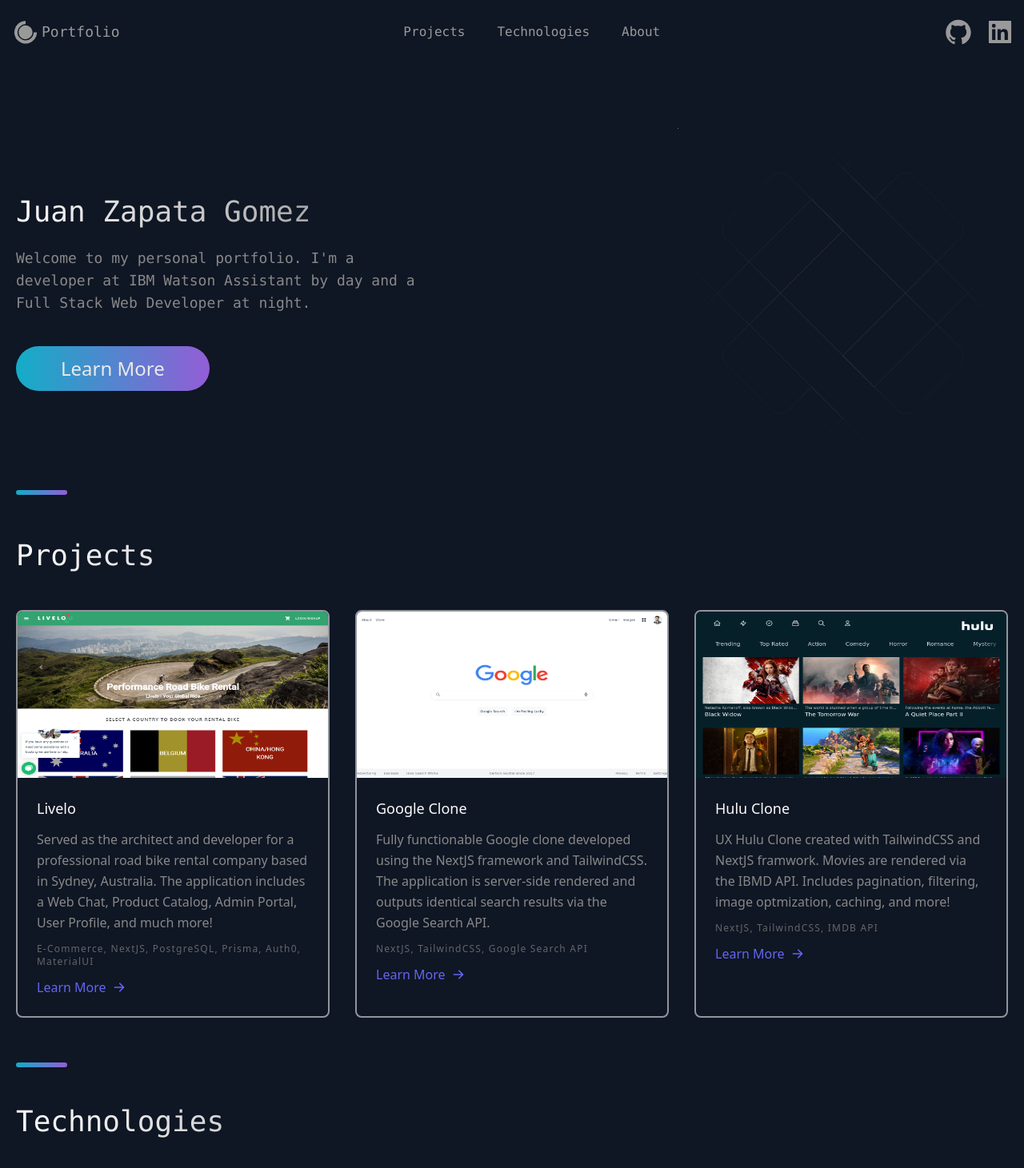
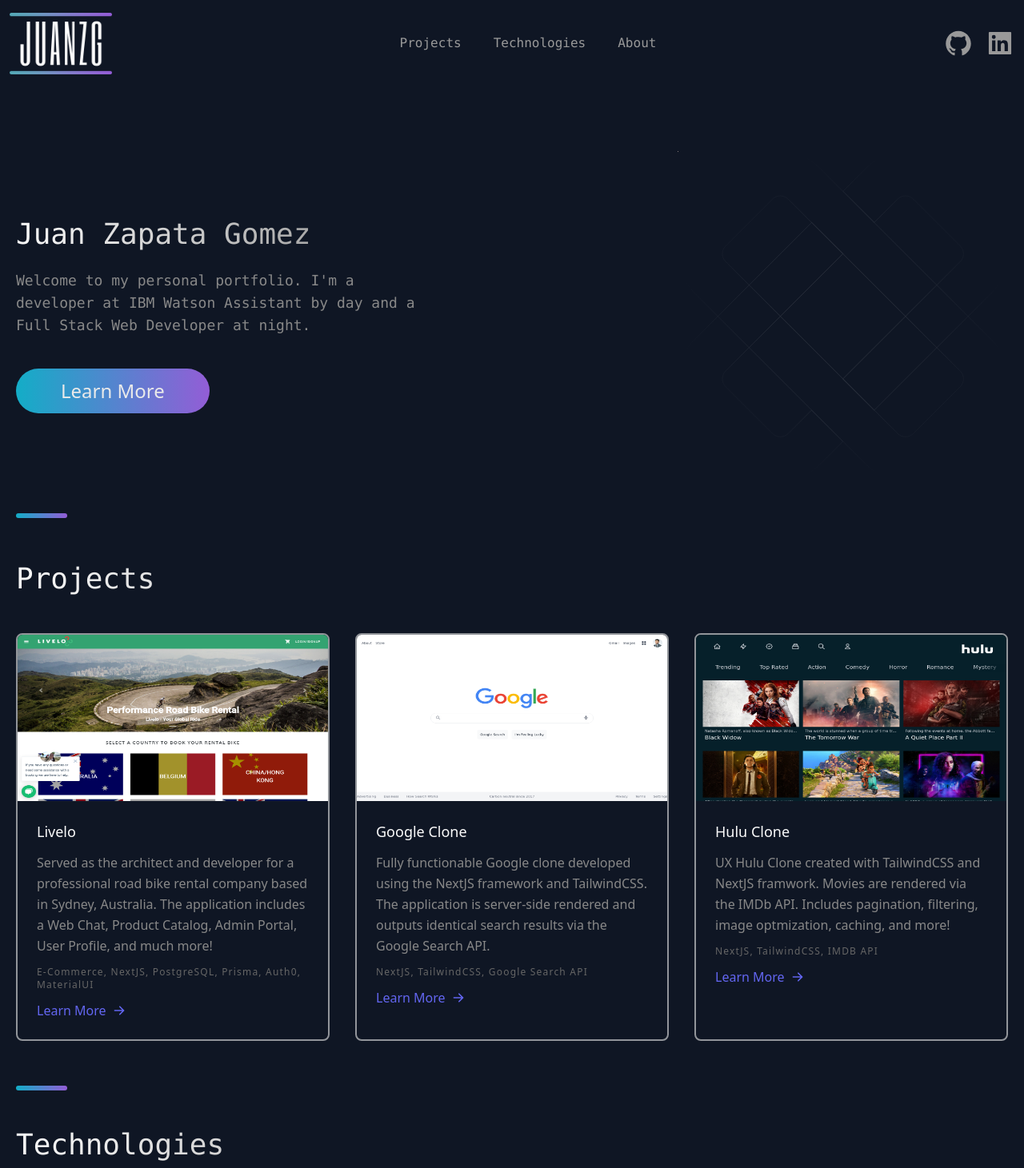
Before and after one commit to juanzgc/portfolio, a Next.js app: page / in a window 1280 px wide. Shown: the top 1461 px of the page at 80% size. Built offline with nearby package versions, Linux system fonts and the light colour scheme.

Commit message:
feat(Logo): Added JUANZG logo

```diff
--- a/components/Header.tsx
+++ b/components/Header.tsx
@@ -79,10 +79,7 @@
   return (
     <Link href="/" passHref>
       <a className="flex items-center cursor-pointer">
-        <svg className="h-12 w-10" stroke="currentColor" fill="currentColor" strokeWidth="0" version="1.1" viewBox="0 0 32 32" height="3rem" width="3rem" xmlns="http://www.w3.org/2000/svg">
-          <path d="M13.632 5.289c-0.613 0.129-1.823 0.565-2.662 0.984-1.275 0.613-1.759 0.968-2.921 2.13s-1.517 1.646-2.13 2.921c-1.646 3.373-1.646 6.6 0 10.005 0.613 1.291 0.952 1.759 2.13 2.921 1.178 1.178 1.63 1.501 2.921 2.13 1.969 0.936 2.921 1.162 5.002 1.162s3.034-0.226 5.002-1.162c1.275-0.613 1.727-0.952 2.921-2.13 1.178-1.194 1.517-1.646 2.13-2.921 0.774-1.63 1-2.388 1.178-4.002l0.113-1h-3.195l-0.21 1.243c-1.017 6.471-8.907 9.069-13.587 4.47-3.792-3.712-2.969-10.005 1.678-12.732 0.871-0.516 2.63-1.049 3.437-1.049h0.532v-3.227l-0.597 0.016c-0.339 0-1.113 0.113-1.743 0.242zM14.213 9.645c-3.421 0.92-5.648 4.325-5.067 7.745 0.662 3.792 4.212 6.39 7.891 5.761 3.776-0.645 6.39-4.212 5.761-7.859-0.71-4.115-4.647-6.713-8.585-5.648z"></path>
-        </svg>
-        <span className="text-lg font-medium">Portfolio</span>
+        <img className='w-32' src="/juanzg-dark.png" />
       </a>
     </Link>
   )
--- a/components/Projects.tsx
+++ b/components/Projects.tsx
@@ -7,7 +7,7 @@
       <div className="flex flex-wrap -m-4 mt-8">
         <ProjectCard href="https://livelo.bike" img="/livelo.png" alt="Livelo" h1="Livelo" p="E-Commerce, NextJS, PostgreSQL, Prisma, Auth0, MaterialUI" h2="Served as the architect and developer for a professional road bike rental company based in Sydney, Australia. The application includes a Web Chat, Product Catalog, Admin Portal, User Profile, and much more!" buttonText="Learn More" />
         <ProjectCard href="https://google.juanzg.com" img="/google.png" alt="Google Clone" h1="Google Clone" p="NextJS, TailwindCSS, Google Search API" h2="Fully functionable Google clone developed using the NextJS framework and TailwindCSS. The application is server-side rendered and outputs identical search results via the Google Search API." buttonText="Learn More" />
-        <ProjectCard href="https://hulu.juanzg.com" img="/hulu.png" alt="Hulu Clone" h1="Hulu Clone" p="NextJS, TailwindCSS, IMDB API" h2="UX Hulu Clone created with TailwindCSS and NextJS framwork. Movies are rendered via the IBMD API. Includes pagination, filtering, image optmization, caching, and more!" buttonText="Learn More" />
+        <ProjectCard href="https://hulu.juanzg.com" img="/hulu.png" alt="Hulu Clone" h1="Hulu Clone" p="NextJS, TailwindCSS, IMDB API" h2="UX Hulu Clone created with TailwindCSS and NextJS framwork. Movies are rendered via the IMDb API. Includes pagination, filtering, image optmization, caching, and more!" buttonText="Learn More" />
       </div>
     </div>
   )
```
Also changed, not shown: public/juanzg-dark.png (added), public/juanzg.png (added).
